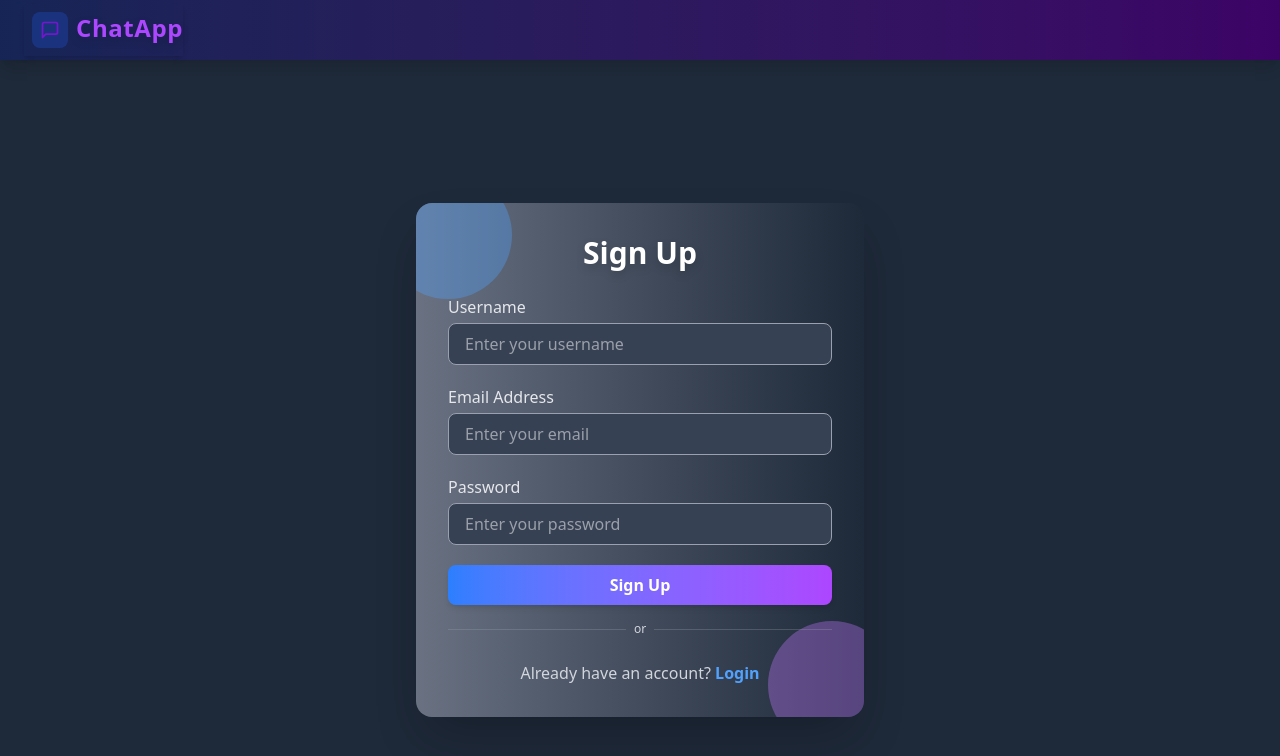
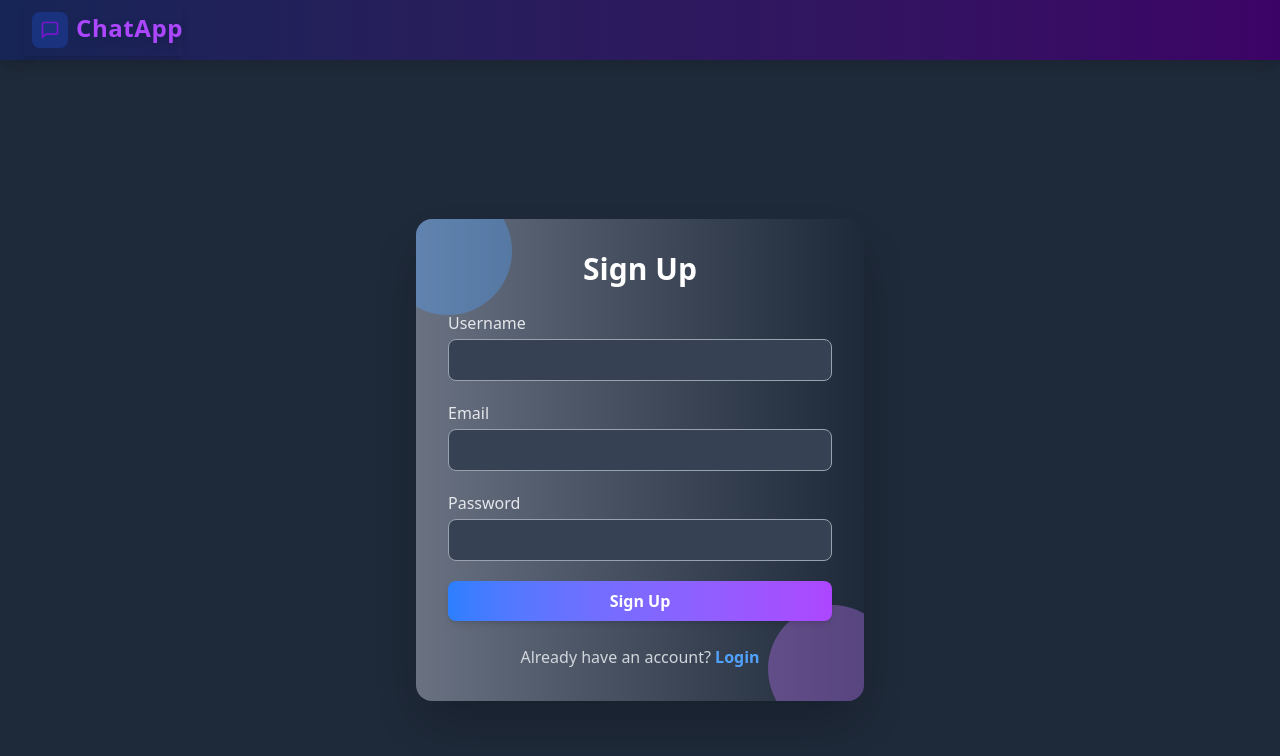
Before and after one commit to abhay-kashyapp/ChatApp, a React app in the folder frontend/: page /signup in a window 1280 px wide. Shown: the top 756 px of the page. Built offline with nearby package versions, Linux system fonts and the light colour scheme; the HTML template or start-up script is replaced by a standard one.

Commit message:
11 commit

```diff
--- a/frontend/src/Pages/SignUpPage.jsx
+++ b/frontend/src/Pages/SignUpPage.jsx
@@ -1,16 +1,130 @@
+
+// import { useState } from "react";
+// import toast from "react-hot-toast";
+// import { authStore } from "../store/authStore";
+
+
+// const SignUpPage = () => {
+//   const [username, setUsername] = useState("");
+//   const [email, setEmail] = useState("");
+//   const [password, setPassword] = useState("");
+
+//  const { signup } = authStore();
+
+//   const validateCredentials = () => {
+//     if (!username.trim()) return toast.error("Full name is required");
+//     if (!email.trim()) return toast.error("Email is required");
+//     if (!/\S+@\S+\.\S+/.test(email)) return toast.error("Invalid email format");
+//     if (!password) return toast.error("Password is required");
+//     if (password.length < 6)
+//       return toast.error("Password must be at least 6 characters");
+//     return true;
+//   };
+
+//   const handleSubmit = (e) => {
+//     e.preventDefault();
+//     if (validateCredentials()) return signup({ username, email, password });
+//   };
+
+
+//   return (
+//     <div className="min-h-screen flex items-center justify-center">
+//       <div className="rounded-2xl shadow-2xl p-8 w-full max-w-md bg-gradient-to-r from-gray-500 to-gray-800 relative overflow-hidden">
+//         <div className="absolute -top-8 -left-8 w-32 h-32 bg-blue-400 opacity-20 rounded-full z-0 animate-pulse"></div>
+//         <div className="absolute -bottom-8 -right-8 w-32 h-32 bg-purple-400 opacity-20 rounded-full z-0 animate-pulse"></div>
+//         <div className="relative z-10">
+//           <h2 className="text-3xl font-bold text-center text-white mb-6 drop-shadow-lg">
+//             Sign Up
+//           </h2>
+//           <form onSubmit={handleSubmit} className="space-y-5">
+//             <div>
+//               <label className="block text-gray-200 mb-1" htmlFor="username">
+//                 Username
+//               </label>
+//               <input
+//                 id="username"
+//                 type="text"
+//                 className="w-full px-4 py-2 border border-gray-400 bg-gray-700 text-white rounded-lg focus:outline-none focus:ring-2 focus:ring-blue-400 transition"
+//                 placeholder="Enter your username"
+//                 value={username}
+//                 onChange={(e) => setUsername(e.target.value)}
+//                 required
+//                 autoComplete="username"
+//               />
+//             </div>
+//             <div>
+//               <label className="block text-gray-200 mb-1" htmlFor="email">
+//                 Email Address
+//               </label>
+//               <input
+//                 id="email"
+//                 type="email"
+//                 className="w-full px-4 py-2 border border-gray-400 bg-gray-700 text-white rounded-lg focus:outline-none focus:ring-2 focus:ring-blue-400 transition"
+//                 placeholder="Enter your email"
+//                 value={email}
+//                 onChange={(e) => setEmail(e.target.value)}
+//                 required
+//                 autoComplete="email"
+//               />
+//             </div>
+//             <div>
+//               <label className="block text-gray-200 mb-1" htmlFor="password">
+//                 Password
+//               </label>
+//               <input
+//                 id="password"
+//                 type="password"
+//                 className="w-full px-4 py-2 border border-gray-400 bg-gray-700 text-white rounded-lg focus:outline-none focus:ring-2 focus:ring-blue-400 transition"
+//                 placeholder="Enter your password"
+//                 value={password}
+//                 onChange={(e) => setPassword(e.target.value)}
+//                 required
+//                 autoComplete="new-password"
+//               />
+//             </div>
+//             <button
+//               type="submit"
+//               className="w-full py-2 bg-gradient-to-r from-blue-500 to-purple-500 text-white font-semibold rounded-lg shadow-md hover:from-blue-600 hover:to-purple-600 transition transform hover:scale-105"
+//             >
+//               Sign Up
+//             </button>
+//           </form>
+//           <div className="flex items-center my-4">
+//             <div className="flex-grow h-px bg-gray-400 opacity-30"></div>
+//             <span className="mx-2 text-gray-300 text-xs">or</span>
+//             <div className="flex-grow h-px bg-gray-400 opacity-30"></div>
+//           </div>
+//           <p className="mt-6 text-center text-gray-300">
+//             Already have an account?{" "}
+//             <a
+//               href="/login"
+//               className="text-blue-400 font-semibold hover:underline"
+//             >
+//               Login
+//             </a>
+//           </p>
+//         </div>
+//       </div>
+//     </div>
+//   );
+// };
+// export default SignUpPage;
+
+
+
 
 import { useState } from "react";
 import toast from "react-hot-toast";
 import { authStore } from "../store/authStore";
-//import { authStore } from "../store/authstore";
- //import { authStore } from "../store/authStore.js";
+import { useNavigate } from "react-router-dom";
 
 const SignUpPage = () => {
   const [username, setUsername] = useState("");
   const [email, setEmail] = useState("");
   const [password, setPassword] = useState("");
 
- const { signup } = authStore();
+  const navigate = useNavigate();
+  const { signup } = authStore();
 
   const validateCredentials = () => {
     if (!username.trim()) return toast.error("Full name is required");
@@ -22,85 +136,71 @@ const SignUpPage = () => {
     return true;
   };
 
-  const handleSubmit = (e) => {
+  const handleSubmit = async (e) => {
     e.preventDefault();
-    if (validateCredentials()) return signup({ username, email, password });
+
+    if (!validateCredentials()) return;
+
+    // ✅ signup works already
+    await signup({ username, email, password });
+
+    // ✅ THIS WAS MISSING (REAL ERROR)
+    navigate("/");
   };
-
 
   return (
     <div className="min-h-screen flex items-center justify-center">
       <div className="rounded-2xl shadow-2xl p-8 w-full max-w-md bg-gradient-to-r from-gray-500 to-gray-800 relative overflow-hidden">
         <div className="absolute -top-8 -left-8 w-32 h-32 bg-blue-400 opacity-20 rounded-full z-0 animate-pulse"></div>
         <div className="absolute -bottom-8 -right-8 w-32 h-32 bg-purple-400 opacity-20 rounded-full z-0 animate-pulse"></div>
+
         <div className="relative z-10">
-          <h2 className="text-3xl font-bold text-center text-white mb-6 drop-shadow-lg">
+          <h2 className="text-3xl font-bold text-center text-white mb-6">
             Sign Up
           </h2>
+
           <form onSubmit={handleSubmit} className="space-y-5">
             <div>
-              <label className="block text-gray-200 mb-1" htmlFor="username">
-                Username
-              </label>
+              <label className="block text-gray-200 mb-1">Username</label>
               <input
-                id="username"
                 type="text"
-                className="w-full px-4 py-2 border border-gray-400 bg-gray-700 text-white rounded-lg focus:outline-none focus:ring-2 focus:ring-blue-400 transition"
-                placeholder="Enter your username"
+                className="w-full px-4 py-2 border border-gray-400 bg-gray-700 text-white rounded-lg"
                 value={username}
                 onChange={(e) => setUsername(e.target.value)}
-                required
-                autoComplete="username"
               />
             </div>
+
             <div>
-              <label className="block text-gray-200 mb-1" htmlFor="email">
-                Email Address
-              </label>
+              <label className="block text-gray-200 mb-1">Email</label>
               <input
-                id="email"
                 type="email"
-                className="w-full px-4 py-2 border border-gray-400 bg-gray-700 text-white rounded-lg focus:outline-none focus:ring-2 focus:ring-blue-400 transition"
-                placeholder="Enter your email"
+                className="w-full px-4 py-2 border border-gray-400 bg-gray-700 text-white rounded-lg"
                 value={email}
                 onChange={(e) => setEmail(e.target.value)}
-                required
-                autoComplete="email"
               />
             </div>
+
             <div>
-              <label className="block text-gray-200 mb-1" htmlFor="password">
-                Password
-              </label>
+              <label className="block text-gray-200 mb-1">Password</label>
               <input
-                id="password"
                 type="password"
-                className="w-full px-4 py-2 border border-gray-400 bg-gray-700 text-white rounded-lg focus:outline-none focus:ring-2 focus:ring-blue-400 transition"
-                placeholder="Enter your password"
+                className="w-full px-4 py-2 border border-gray-400 bg-gray-700 text-white rounded-lg"
                 value={password}
                 onChange={(e) => setPassword(e.target.value)}
-                required
-                autoComplete="new-password"
               />
             </div>
+
             <button
               type="submit"
-              className="w-full py-2 bg-gradient-to-r from-blue-500 to-purple-500 text-white font-semibold rounded-lg shadow-md hover:from-blue-600 hover:to-purple-600 transition transform hover:scale-105"
+              className="w-full py-2 bg-gradient-to-r from-blue-500 to-purple-500 text-white font-semibold rounded-lg shadow-md"
             >
               Sign Up
             </button>
           </form>
-          <div className="flex items-center my-4">
-            <div className="flex-grow h-px bg-gray-400 opacity-30"></div>
-            <span className="mx-2 text-gray-300 text-xs">or</span>
-            <div className="flex-grow h-px bg-gray-400 opacity-30"></div>
-          </div>
+
           <p className="mt-6 text-center text-gray-300">
             Already have an account?{" "}
-            <a
-              href="/login"
-              className="text-blue-400 font-semibold hover:underline"
-            >
+            <a href="/login" className="text-blue-400 font-semibold">
               Login
             </a>
           </p>
@@ -109,4 +209,5 @@ const SignUpPage = () => {
     </div>
   );
 };
+
 export default SignUpPage;
```
